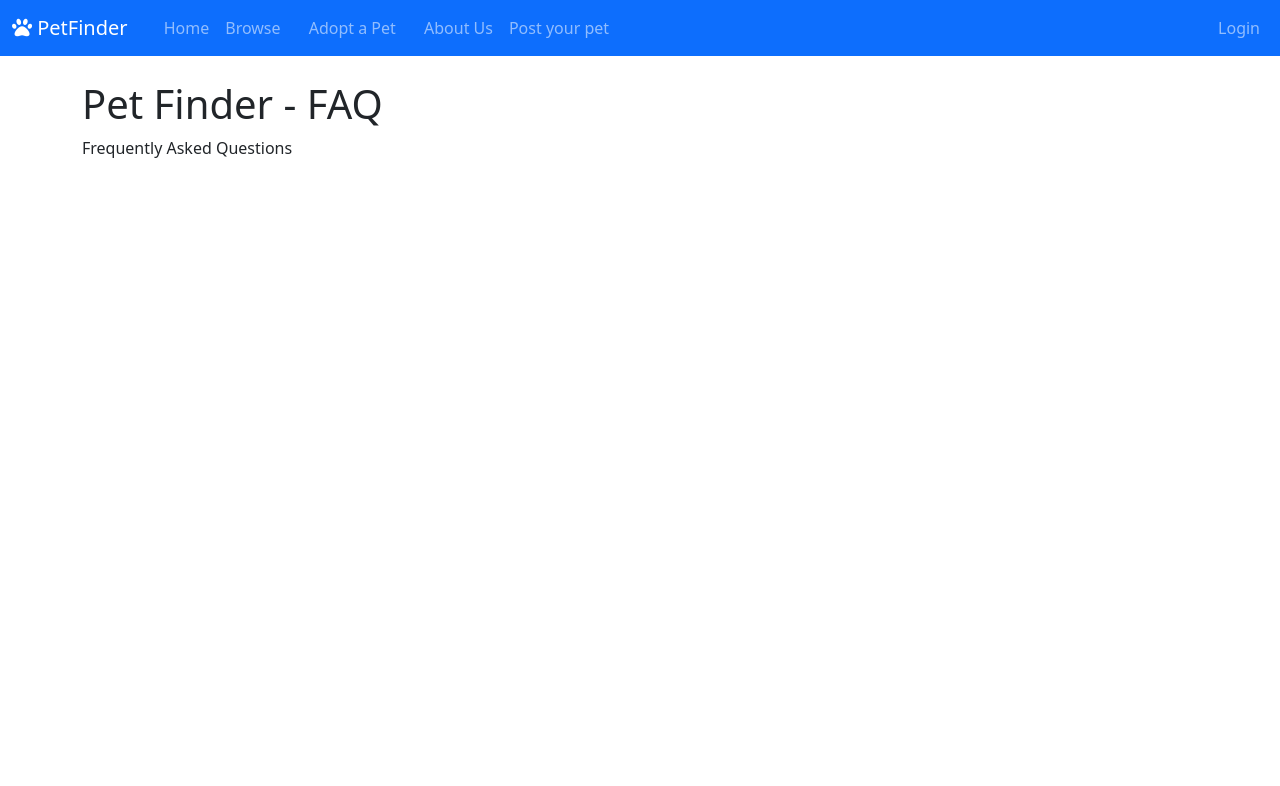
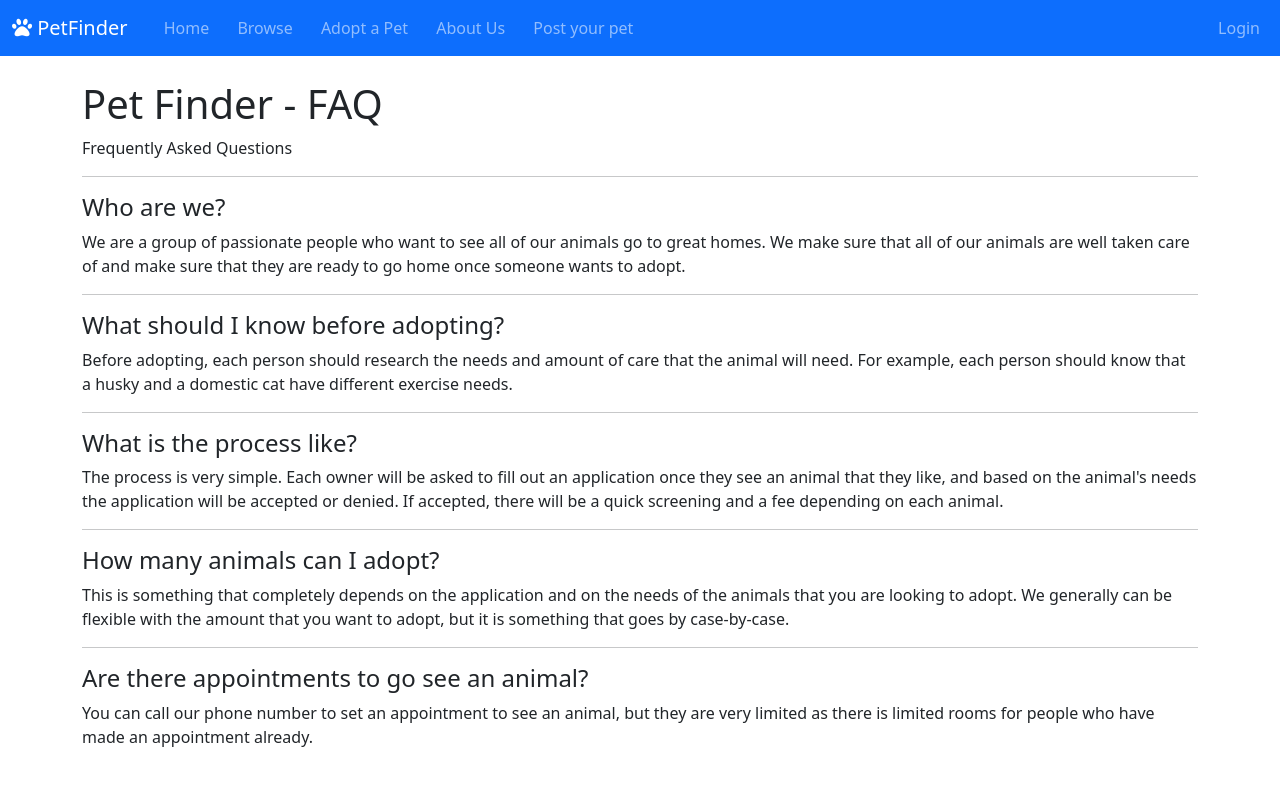
Before and after one commit to ShailPatell/final-project-itsc3155, a Flask app: page /faq in a window 1280 px wide. Shown: the top 786 px of the page. Run offline with Flask 2, Linux system fonts and the light colour scheme.

Commit message:
faq page

```diff
--- a/templates/_layout.html
+++ b/templates/_layout.html
@@ -28,7 +28,7 @@
               </li>
               <li class="nav-item">
                 <a class="nav-link{% if browse_link %} active{% endif %}" aria-current="page"
-                  href="/browse">Browse</a>
+                  href="/browse">&ensp; Browse</a>
               </li>
               <li class="nav-item">
                 <a class="nav-link{% if adopt_link %} active{% endif %}" href="/petfinder">&ensp; Adopt a Pet</a>
@@ -37,7 +37,7 @@
                 <a class="nav-link{% if faq_link %} active{% endif %}" aria-current="page" href="/faq">&ensp; About Us</a>
               </li>
               <li class="nav-item">
-                <a class="nav-link{% if post_link %} active{% endif %}" aria-current="page" href="/petpost">Post
+                <a class="nav-link{% if post_link %} active{% endif %}" aria-current="page" href="/petpost">&ensp; Post
                   your pet</a>
               </li>
             </ul>
--- a/templates/faq.html
+++ b/templates/faq.html
@@ -5,6 +5,37 @@
 	<div class="row">
 		<div class="col">
 			<p>Frequently Asked Questions</p>
+			<hr>
+			<h4>Who are we?</h4>
+			<p>We are a group of passionate people who want to see all of our animals go to great homes.
+				We make sure that all of our animals are well taken care of and make sure that they are
+				ready to go home once someone wants to adopt.
+			</p>
+			<hr>
+			<h4>What should I know before adopting?</h4>
+			<p>Before adopting, each person should research the needs and amount of care that
+				the animal will need. For example, each person should know that a husky and
+				a domestic cat have different exercise needs.
+			</p>
+			<hr>
+			<h4>What is the process like?</h4>
+			<p>The process is very simple. Each owner will be asked to fill out an application
+				once they see an animal that they like, and based on the animal's needs the application
+				will be accepted or denied. If accepted, there will be a quick screening and a fee depending
+				on each animal.
+			</p>
+			<hr>
+			<h4>How many animals can I adopt?</h4>
+			<p>This is something that completely depends on the application and on the needs of the animals
+				that you are looking to adopt. We generally can be flexible with the amount that you want to
+				adopt, but it is something that goes by case-by-case.
+			</p>
+			<hr>
+			<h4>Are there appointments to go see an animal?</h4>
+			<p>You can call our phone number to set an appointment to see an animal, but they are very limited
+				as there is limited rooms for people who have made an appointment already.
+			</p>
+
 		</div>
 	</div>
 </div>
```
